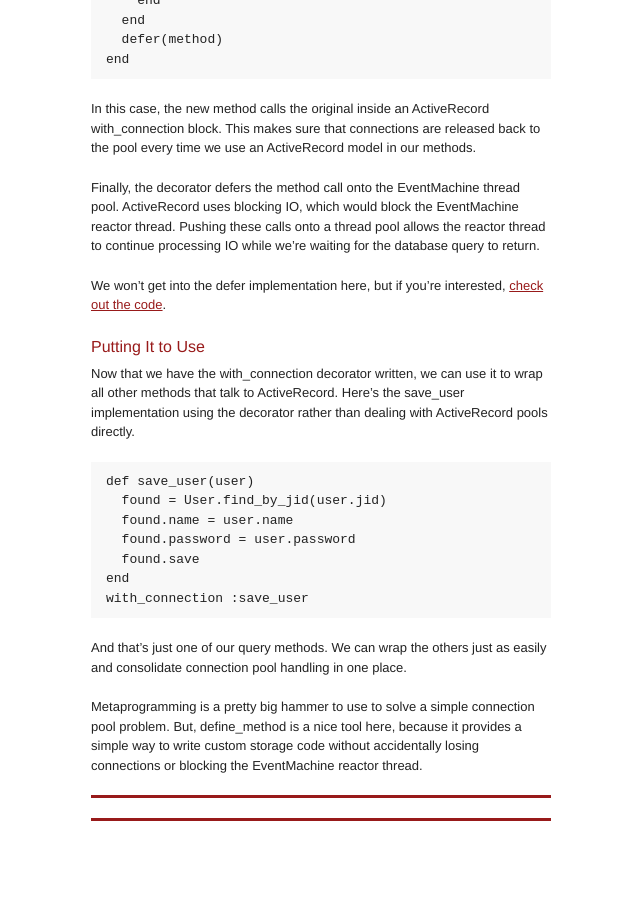
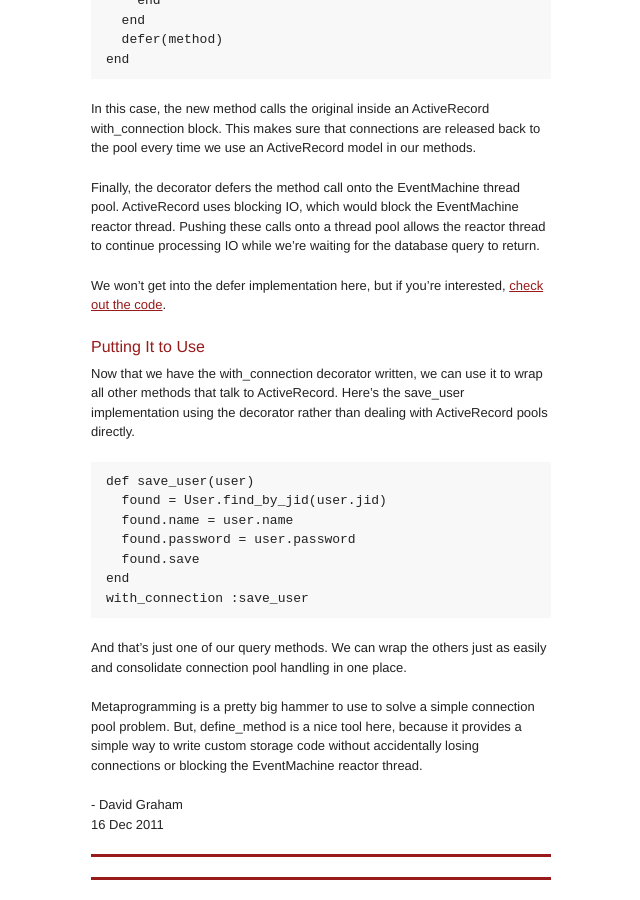
Before and after one commit to negativecode/negativecode.github.com, a Jekyll site: the page built from posts/_posts/2011-12-16-metaprogramming-activerecord-connection-pools.md, in a window 1280 px wide and 900 px high, scrolled down 1070 px. Shown: the whole window, without its empty margins (399-1039 px from the left). Built offline with Jekyll 4.4.1, drawn with Linux system fonts in a browser that asks for light colours; comment, search, counter and statistics services are not loaded; before the commit the page ends 1911 px from its top, so only the background shows below that.

Commit message:
Add author and date to end of post.

```diff
--- a/posts/_posts/2011-12-16-metaprogramming-activerecord-connection-pools.md
+++ b/posts/_posts/2011-12-16-metaprogramming-activerecord-connection-pools.md
@@ -70,3 +70,6 @@ Now that we have the with_connection decorator written, we can use it to wrap al
 And that's just one of our query methods.  We can wrap the others just as easily and consolidate connection pool handling in one place.
 
 Metaprogramming is a pretty big hammer to use to solve a simple connection pool problem.  But, define_method is a nice tool here, because it provides a simple way to write custom storage code without accidentally losing connections or blocking the EventMachine reactor thread.
+
+\- {{ page.author }}
+<br/>{{ page.date | date_to_string }}
```
